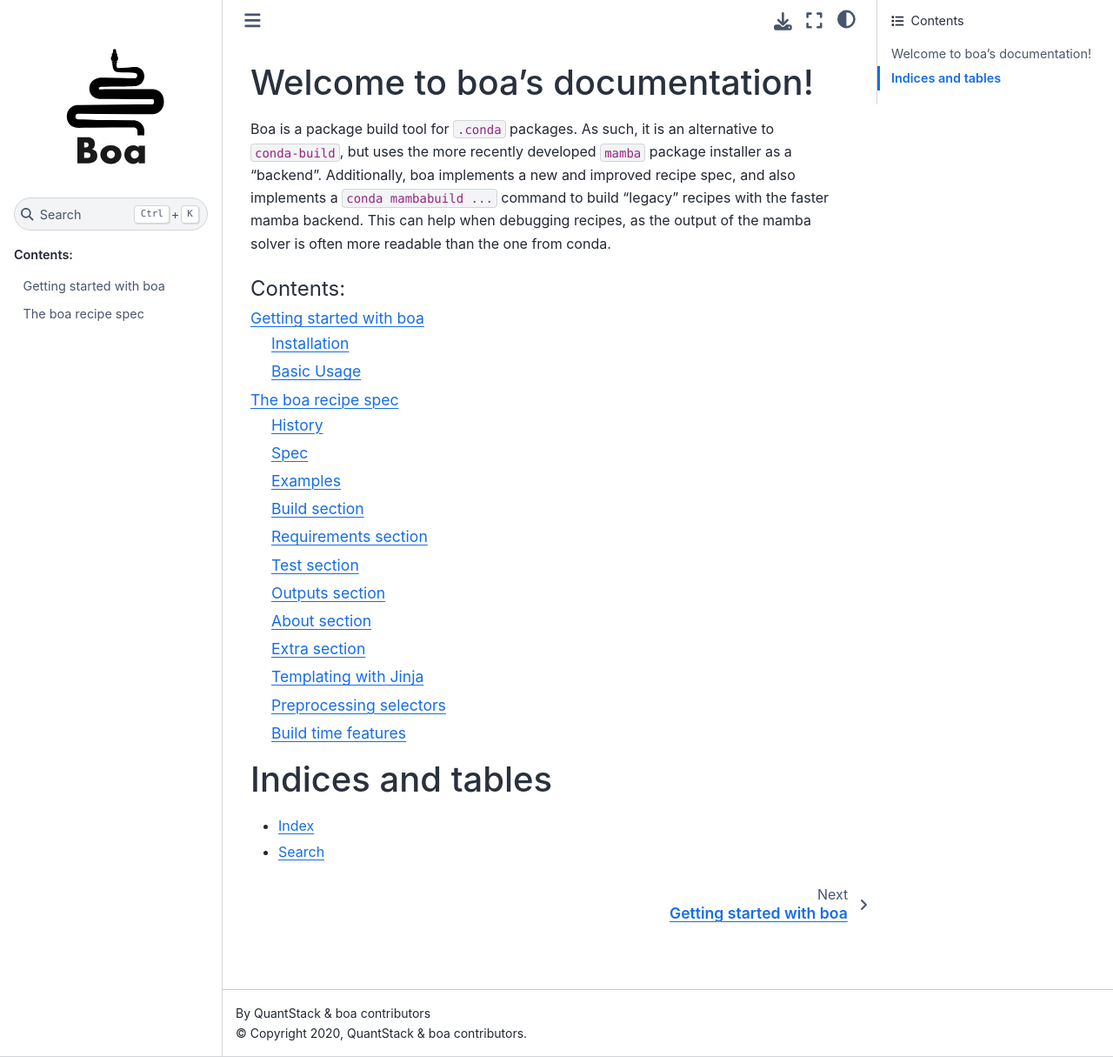
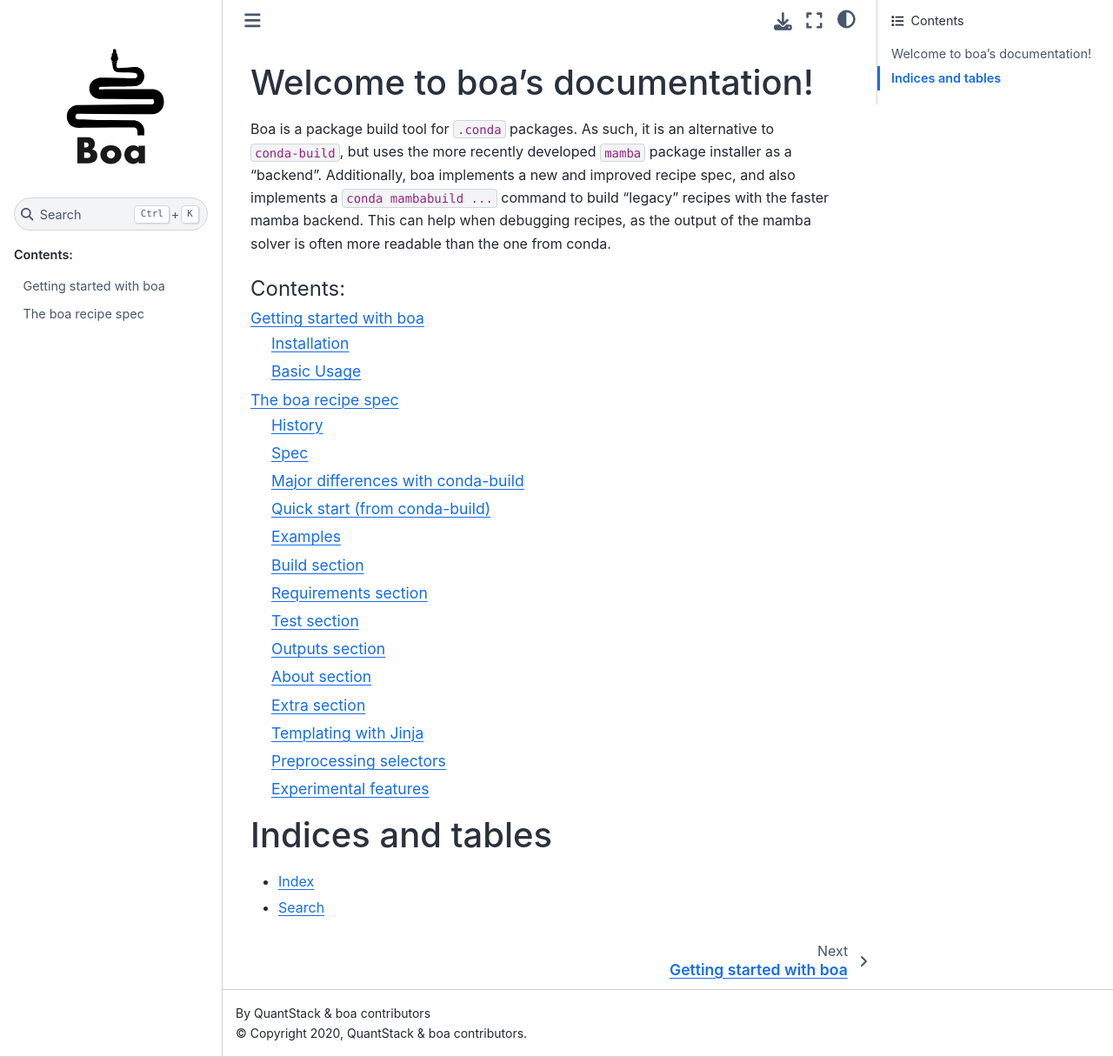
Before and after one commit to mamba-org/boa, a Sphinx documentation site: the page built from docs/source/index.md, in a window 1280 px wide and 1215 px high. Shown: the whole window at 87% size. Built offline with Sphinx 7.4.7 and the Sphinx Book theme 1.1.4, drawn with Linux system fonts in a browser that asks for light colours; some of the changed lines change nothing that is shown.

Commit message:
more docs work

````diff
--- a/docs/source/recipe_spec.md
+++ b/docs/source/recipe_spec.md
@@ -18,13 +18,29 @@
 
 The boa spec has the following parts:
 
-- `context`: to set up variables that can later be used in Jinja expressions
+- `context`: to set up variables that can later be used in Jinja string interpolation
 - `package`: defines name, version etc. of the top-level package
 - `source`: points to the sources that need to be downloaded in order to build the recipe
 - `build`: defines how to build the recipe and what build number to use
 - `requirements`: defines requirements of the top-level package
 - `test`: defines tests for the top-level package
 - `outputs`: a recipe can have multiple outputs. Each output can and should have a `package`, `requirements` and `test` section
+
+Major differences with conda-build
+----------------------------------
+
+- recipe filename is `recipe.yaml`, not `meta.yaml`
+- outputs have less complicated behavior, keys are same as top-level recipe (e.g. build/script, not just script), same for package/name, not just name)
+- no implicit meta-packages in outputs
+- no full Jinja2 support: no conditional or `{% set ...` support, only string interpolation. Variables can be set in the toplevel "context" which is valid YAML
+- Jinja string interpolation needs to be quoted at the beginning of a string, e.g. `- "{{ version }}"` in order for it to be valid YAML
+- Selectors use a YAML dictionary style (vs. comments in conda-build). E.g. `- sel(osx): somepkg` instead of `- somepkg  # [osx]`
+- Skip instruction uses a list of skip conditions and not the selector syntax from conda-build (e.g. `skip: ["osx", "win and py37"]`)
+
+Quick start (from conda-build)
+------------------------------
+
+You can use `boa convert meta.yaml` to convert an existing recipe from conda-build syntax to boa. The command will output the new recipe to stdout. To quickly save the result, you can use `boa convert meta.yaml > recipe.yaml` and run `boa build .`. Please note that the conversion process is working fine only for "simple" recipes and there will be some needed manual work to convert complex recipes.
 
 Examples
 --------
@@ -38,8 +54,8 @@
 
 # top level package information (name and version)
 package:
-  name: {{ name }}'
-  version: '{{ version }}'
+  name: "{{ name }}"
+  version: "{{ version }}"
 
 # location to get the source from
 source:
@@ -337,17 +353,17 @@
   noarch: python
 ```
 
-> **warning**
->
-> At the time of this writing, `noarch` packages should not make use of
-> preprocess-selectors: `noarch` packages are built with the
-> directives which evaluate to `true` in the platform it is built on,
-> which probably will result in incorrect/incomplete installation in
-> other platforms.
+```{warning}
+At the time of this writing, `noarch` packages should not make use of
+preprocess-selectors: `noarch` packages are built with the
+directives which evaluate to `true` in the platform it is built on,
+which probably will result in incorrect/incomplete installation in
+other platforms.
+```
 
 ### Include build recipe
 
-The full conda-build recipe and rendered `recipe.yaml` file is included in
+The full boa recipe and rendered `recipe.yaml` file is included in
 the package\_metadata by default. You can disable this with:
 
 ```yaml
@@ -404,12 +420,10 @@
     - python
 ```
 
-> **note**
->
-> When both build and host sections are defined, the build section can
-> be thought of as "build tools" - things that run on the native
-> platform, but output results for the target platform. For example, a
-> cross-compiler that runs on linux-64, but targets linux-armv7.
+```{note}
+When both build and host sections are defined, the build section can
+be thought of as "build tools" - things that run on the native platform, but output results for the target platform. For example, a cross-compiler that runs on linux-64, but targets linux-armv7.
+```
 
 The PREFIX environment variable points to the host prefix. With respect
 to activation during builds, both the host and build environments are
@@ -434,7 +448,7 @@
 requirements:
   run:
     - python
-    - argparse # [py26]
+    - sel(py26): argparse
     - six >=1.8.0
 ```
 
@@ -459,18 +473,18 @@
 
 For example, let's say we have an environment that has package "a"
 installed at version 1.0. If we install package "b" that has a
-run\_constrained entry of "a\>1.0", then conda would need to upgrade "a"
+run\_constrained entry of "a\>1.0", then mamba would need to upgrade "a"
 in the environment in order to install "b".
 
 This is especially useful in the context of virtual packages, where the
-run\_constrained dependency is not a package that conda manages, but
+run\_constrained dependency is not a package that mamba manages, but
 rather a [virtual
 package](https://docs.conda.io/projects/conda/en/latest/user-guide/tasks/manage-virtual.html)
-that represents a system property that conda can't change. For example,
+that represents a system property that mamba can't change. For example,
 a package on linux may impose a run\_constrained dependency on
 \_\_glibc\>=2.12. This is the version bound consistent with CentOS 6.
 Software built against glibc 2.12 will be compatible with CentOS 6. This
-run\_constrained dependency helps conda tell the user that a given
+run\_constrained dependency helps mamba tell the user that a given
 package can't be installed if their system glibc version is too old.
 
 Test section
@@ -503,8 +517,6 @@
     - some/directory
     - some/directory/pattern*.sh
 ```
-
-This capability was added in conda-build 2.0.
 
 ### Test requirements
 
@@ -552,11 +564,10 @@
 The script `run_test.sh`---or `.bat`, `.py`, or `.pl`---is run
 automatically if it is part of the recipe.
 
-> **note**
->
-> Python .py and Perl .pl scripts are valid only as part of Python and
-> Perl packages, respectively.
-
+```{note}
+Python .py and Perl .pl scripts are valid only as part of Python and
+Perl packages, respectively.
+```
 
 Outputs section
 ---------------
@@ -564,7 +575,7 @@
 Explicitly specifies packaging steps. This section supports multiple
 outputs, as well as different package output types. The format is a list
 of mappings. Build strings for subpackages are determined by their
-runtime dependencies. This support was added in conda-build 2.1.0.
+runtime dependencies.
 
 ```yaml
 outputs:
@@ -578,7 +589,7 @@
 
 Scripts that create or move files into the build prefix can be any kind
 of script. Known script types need only specify the script name.
-Currently the list of recognized extensions is py, bat, ps1, and sh.
+Currently the list of recognized extensions is `py, bat, ps1`, and `sh`.
 
 ```yaml
 outputs:
@@ -623,50 +634,16 @@
 
 ```yaml
 outputs:
-  - name: gcc
+  - package:
+      name: gcc
     build:
       run_exports:
         - libgcc 2.*
-  - name: libgcc
+  - package:
+      name: libgcc
 ```
 
 See the run\_exports section for additional information.
-
-### Implicit metapackages
-
-When viewing the top-level package as a collection of smaller
-subpackages, it may be convenient to define the top-level package as a
-composition of several subpackages. If you do this and you do not define
-a subpackage name that matches the top-level package/name, conda-build
-creates a metapackage for you. This metapackage has runtime requirements
-drawn from its dependency subpackages, for the sake of accurate build
-strings.
-
-EXAMPLE: In this example, a metapackage for `subpackage-example` will be
-created. It will have runtime dependencies on `subpackage1`,
-`subpackage2`, `some-dep`, and `some-other-dep`.
-
-```yaml
-package:
-  name: subpackage-example
-  version: 1.0
-
-requirements:
-  run:
-    - subpackage1
-    - subpackage2
-
-outputs:
-  - name: subpackage1
-    requirements:
-      - some-dep
-  - name: subpackage2
-    requirements:
-      - some-other-dep
-  - name: subpackage3
-    requirements:
-      - some-totally-exotic-dep
-```
 
 ### Subpackage tests
 
@@ -679,7 +656,8 @@
 
 ```yaml
 outputs:
-  - name: subpackage-name
+  - package:
+      name: subpackage-name
     test:
       script: some-other-script.py
 ```
@@ -690,7 +668,8 @@
 
 ```yaml
 outputs:
-  - name: subpackage-name
+  - package:
+      name: subpackage-name
     test:
       script: run_test.py
 ```
@@ -866,12 +845,57 @@
       url: http://path/to/python3/unix/source
 ```
 
-Build time features
--------------------
+Experimental features
+---------------------
 
-> *note: this is a very experimental feature of boa*
-> And may change or go away completely
+### Build time features
+
+```{warning}
+This is a very experimental feature of boa and may change or go away completely
+```
 
 With boa, you can add "build-time" features. That makes building packages from
-source much more flexible and powerful and is a first step to enable a true "source"-distribution
-on top of conda packages.
+source much more flexible and powerful and is a first step to enable a true "source"-distribution on top of conda packages.
+
+```
+name: libarchive
+
+...
+
+features:
+  - name: zlib
+    default: true
+    requirements:
+      host:
+        - zlib
+      run:
+        - zlib
+
+  - name: bzip2
+    default: true
+    requirements:
+      host:
+        - bzip2
+      run:
+        - bzip2
+```
+
+This adds two "features" to the boa recipe. These features can be enabled / disabled when invoking boa:
+
+`boa build . --features [zlib, ~bzip2]`
+
+This would compile libarchive with the zlib compression mechanism enabled, and bzip2 disabled. If a feature is not specified, the default value is used.
+A feature can add additional requirements to the build/host/run section, and adds some environment variables to the build script invokation. In our example, the FEATURE_ZLIB environment variable will be set to `1`. This information can be used in the build script to enable or disable configuration and compilation flags.
+
+For this libarchive recipe, the `./configure` call might look like this:
+
+```
+${SRC_DIR}/configure --prefix=${PREFIX}                                           \
+                     $(feature $FEATURE_ZLIB --with-zlib --without-zlib)          \
+                     $(feature $FEATURE_BZIP2 --with-bz2lib --without-bz2lib) ...
+
+```
+
+In this case we're using a special shell function `feature` to select between the enabled and disabled flag (similar to a ternary operator). The `feature` shell function is automatically added by boa into the shell environment.
+
+One could similary use bash `if / else` to set flags based on the `$FEATURE_...` variable.
````
